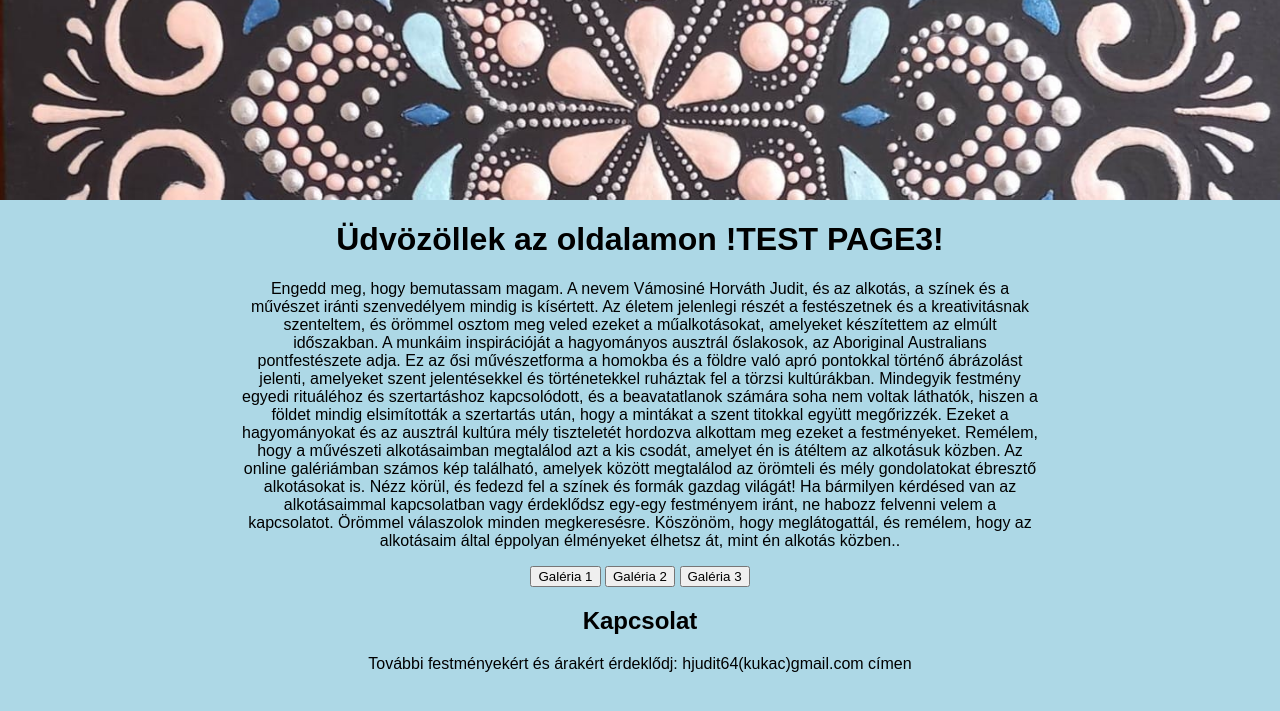
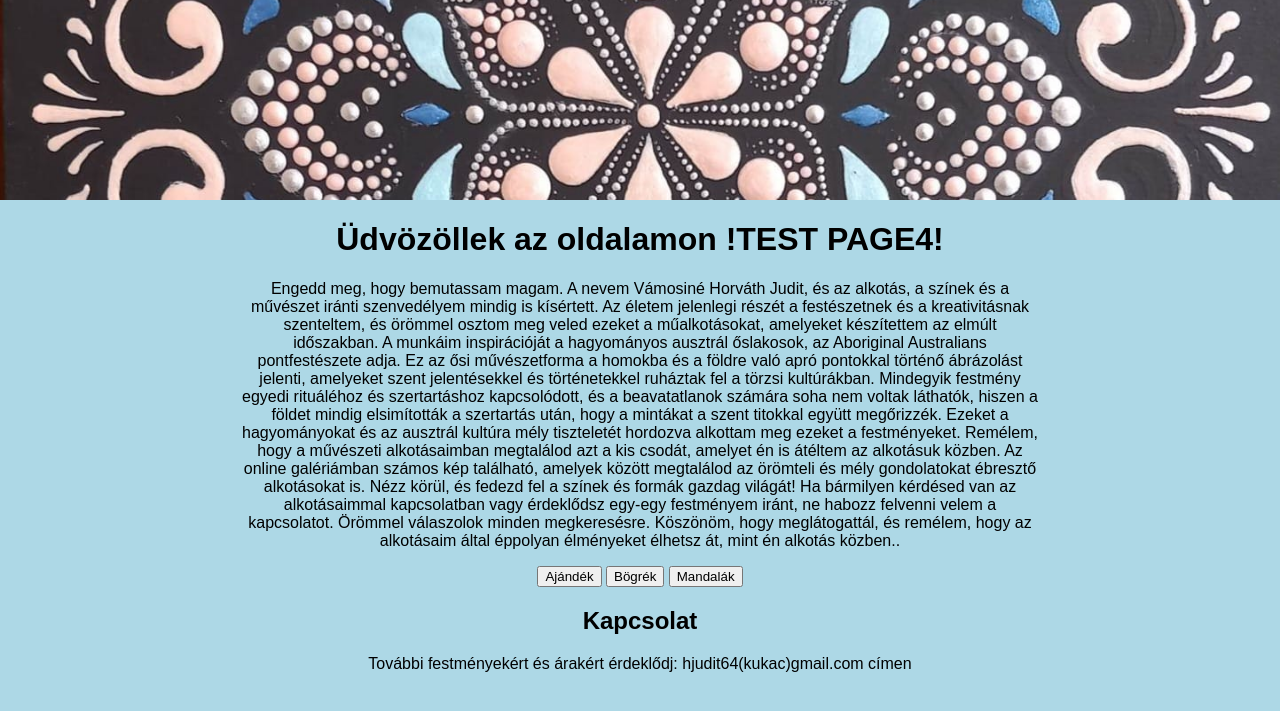
Before and after one commit to balazsvamosi1/balazsvamosi.github.io, a Jekyll site: the page built from index.md, in a window 1280 px wide. Shown: the top 711 px of the page. Built offline with Jekyll 4.4.1, drawn with Linux system fonts in a browser that asks for light colours; some web fonts are replaced; a script that is not in the unit is left out; comment, search, counter and statistics services are not loaded.

Commit message:
Update index.md

```diff
--- a/index.md
+++ b/index.md
@@ -5,7 +5,7 @@ background_image: "{{ site.background_images | sample }}"
 ---
 
 <div class="center-text">
-  <h1>Üdvözöllek az oldalamon !TEST PAGE3! </h1>
+  <h1>Üdvözöllek az oldalamon !TEST PAGE4! </h1>
 
   <p>
    Engedd meg, hogy bemutassam magam. A nevem Vámosiné Horváth Judit, és az alkotás, a színek és a művészet iránti szenvedélyem mindig is kísértett. Az életem jelenlegi részét a festészetnek és a kreativitásnak szenteltem, és örömmel osztom meg veled ezeket a műalkotásokat, amelyeket készítettem az elmúlt időszakban.
@@ -21,9 +21,9 @@ Ha bármilyen kérdésed van az alkotásaimmal kapcsolatban vagy érdeklődsz eg
 Köszönöm, hogy meglátogattál, és remélem, hogy az alkotásaim által éppolyan élményeket élhetsz át, mint én alkotás közben..
   </p>
 
-  <button id="gallery-button1" onclick="showGallery('ajandek')">Galéria 1</button>
-  <button id="gallery-button2" onclick="showGallery('bogrek')">Galéria 2</button>
-  <button id="gallery-button3" onclick="showGallery('mandalak')">Galéria 3</button>
+  <button id="gallery-button1" onclick="showGallery('ajandek')">Ajándék</button>
+  <button id="gallery-button2" onclick="showGallery('bogrek')">Bögrék</button>
+  <button id="gallery-button3" onclick="showGallery('mandalak')">Mandalák</button>
 
   <div id="hidden-gallery" style="display: none;"></div>
 
```
